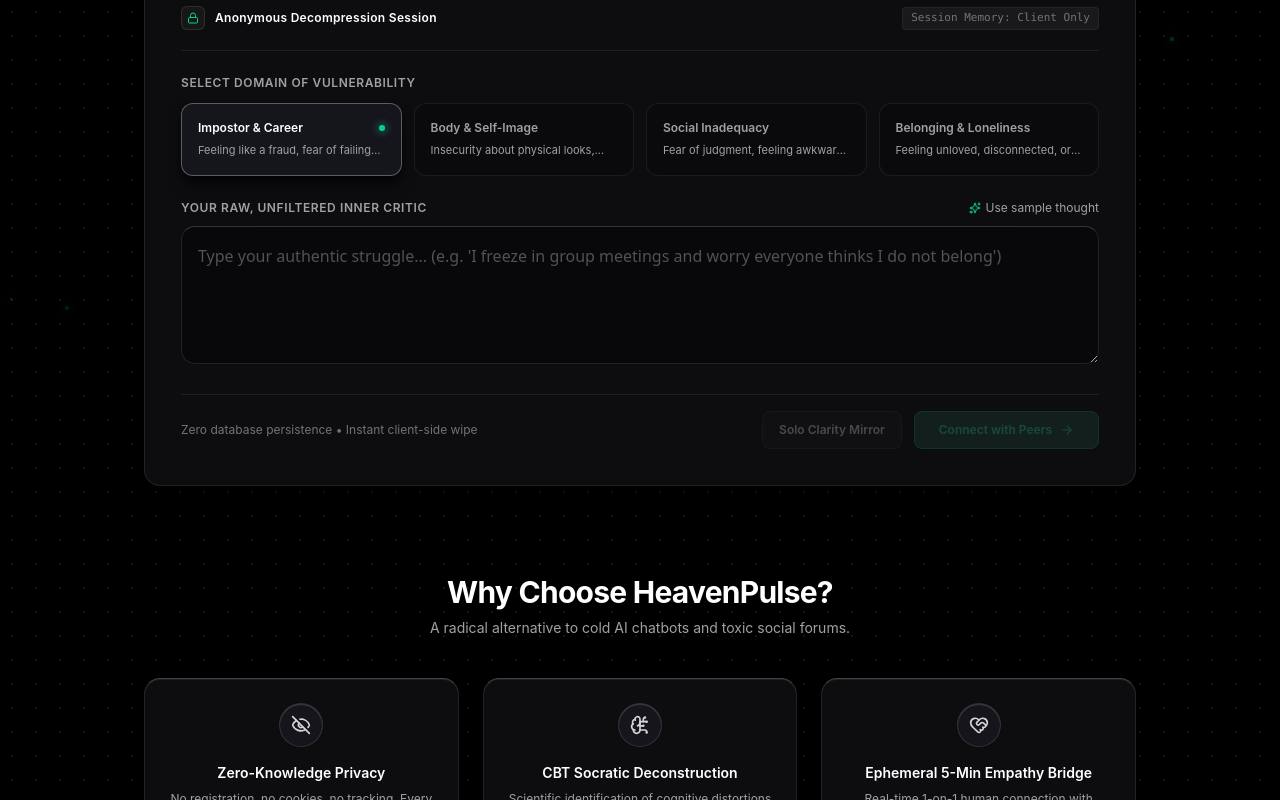
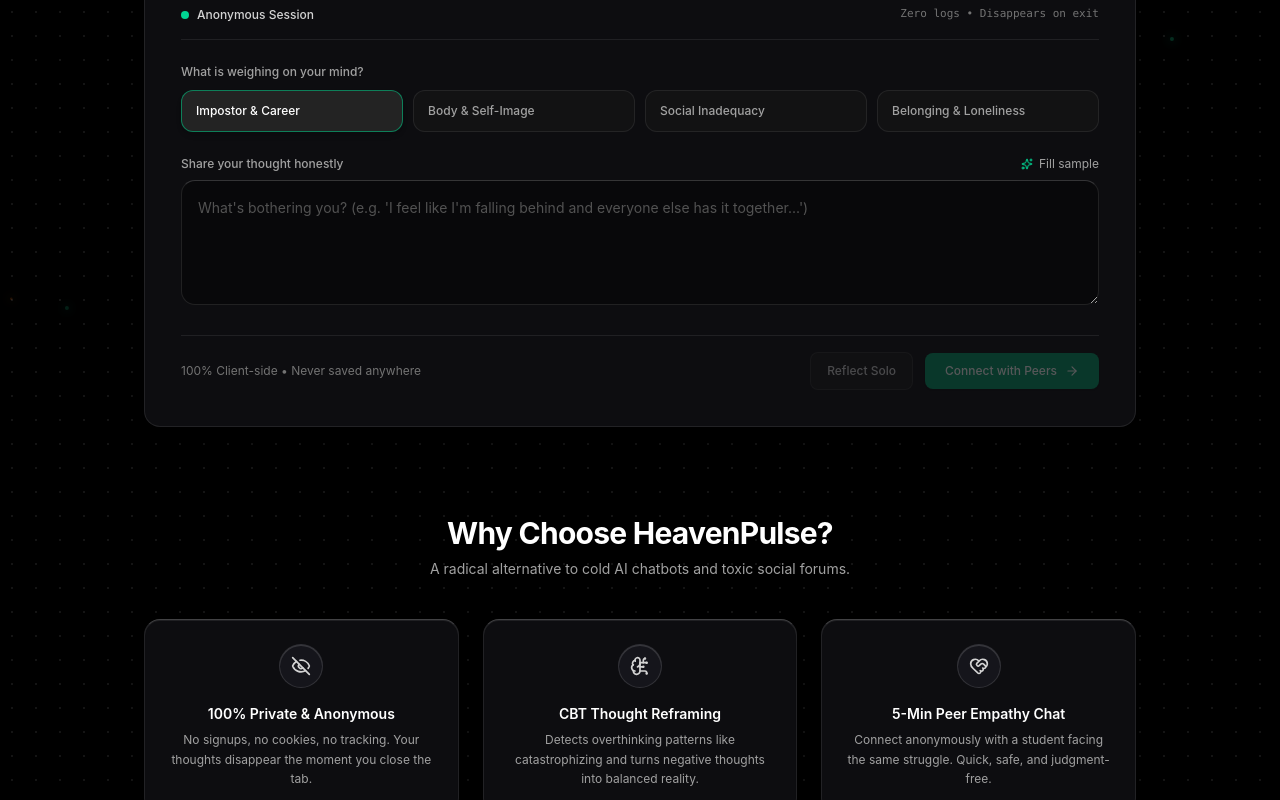
Before and after one commit to RITIKSINGH-DEOS/heaven-pulse, a Next.js app: page / in a window 1280 px wide. Shown: the part 480-1280 px from the top of the page. Built offline with nearby package versions, Linux system fonts and the light colour scheme.

Commit message:
style(ui): clean and simplify intake card design and labels

```diff
--- a/src/components/SanctuaryIntake.tsx
+++ b/src/components/SanctuaryIntake.tsx
@@ -75,27 +75,25 @@
       <div className="card-spotlight p-6 sm:p-9 mb-16 relative overflow-hidden">
 
         {/* Subtle Card Header */}
-        <div className="flex items-center justify-between pb-5 mb-6 border-b border-white/[0.08]">
-          <div className="flex items-center gap-2.5">
-            <div className="w-6 h-6 rounded-md bg-neutral-900 border border-white/10 flex items-center justify-center text-emerald-400">
-              <Lock className="w-3 h-3" />
-            </div>
-            <span className="text-xs font-semibold text-white tracking-wide">
-              Anonymous Decompression Session
+        <div className="flex items-center justify-between pb-4 mb-6 border-b border-white/[0.08]">
+          <div className="flex items-center gap-2">
+            <span className="w-2 h-2 rounded-full bg-emerald-400" />
+            <span className="text-xs font-medium text-neutral-300">
+              Anonymous Session
             </span>
           </div>
 
-          <span className="text-[11px] font-mono text-neutral-500 bg-white/5 px-2 py-0.5 rounded border border-white/5">
-            Session Memory: Client Only
+          <span className="text-[11px] text-neutral-500 font-mono">
+            Zero logs • Disappears on exit
           </span>
         </div>
 
         {/* Domain Selection Grid */}
         <div className="mb-6">
-          <label className="block text-xs font-semibold uppercase tracking-wider text-neutral-400 mb-3">
-            Select Domain of Vulnerability
+          <label className="block text-xs font-medium text-neutral-400 mb-2.5">
+            What is weighing on your mind?
           </label>
-          <div className="grid grid-cols-2 sm:grid-cols-4 gap-3">
+          <div className="grid grid-cols-2 sm:grid-cols-4 gap-2.5">
             {INSECURITY_CATEGORIES.map((cat) => {
               const isSelected = selectedCategory === cat.id;
               return (
@@ -103,40 +101,34 @@
                   key={cat.id}
                   type="button"
                   onClick={() => setSelectedCategory(cat.id)}
-                  className={`p-4 rounded-xl text-left transition-all ${
+                  className={`px-3.5 py-3 rounded-xl text-center sm:text-left transition-all cursor-pointer ${
                     isSelected
-                      ? 'bg-[#15151c] border-white/30 text-white shadow-lg shadow-black/80'
-                      : 'bg-[#0a0a0d] border-white/[0.07] text-neutral-400 hover:bg-[#121217] hover:text-neutral-200'
-                  } border cursor-pointer`}
+                      ? 'bg-neutral-800/90 border-emerald-500/60 text-white shadow-md'
+                      : 'bg-neutral-900/60 border-white/[0.08] text-neutral-400 hover:text-white hover:bg-neutral-800/50'
+                  } border`}
                 >
-                  <div className="flex items-center justify-between mb-1.5">
-                    <span className="text-xs font-semibold">{cat.label}</span>
-                    {isSelected && (
-                      <span className="w-1.5 h-1.5 rounded-full bg-emerald-400 shadow-[0_0_8px_#34d399]" />
-                    )}
+                  <div className="text-xs font-medium leading-snug">
+                    {cat.label}
                   </div>
-                  <p className="text-[11px] text-neutral-400 line-clamp-1 leading-normal">
-                    {cat.shortDesc}
-                  </p>
                 </button>
               );
             })}
           </div>
         </div>
 
-        {/* Step 2: Unfiltered Input Field */}
+        {/* Step 2: Input Field */}
         <div className="mb-6">
-          <div className="flex items-center justify-between mb-2.5">
-            <label className="text-xs font-semibold uppercase tracking-wider text-neutral-400">
-              Your Raw, Unfiltered Inner Critic
+          <div className="flex items-center justify-between mb-2">
+            <label className="text-xs font-medium text-neutral-400">
+              Share your thought honestly
             </label>
             <button
               type="button"
               onClick={() => handleUseSample(selectedCategory)}
-              className="text-xs text-neutral-400 hover:text-emerald-400 transition-colors flex items-center gap-1 cursor-pointer"
+              className="text-xs text-neutral-400 hover:text-emerald-400 transition-colors flex items-center gap-1.5 cursor-pointer"
             >
               <Sparkles className="w-3 h-3 text-emerald-400" />
-              <span>Use sample thought</span>
+              <span>Fill sample</span>
             </button>
           </div>
 
@@ -144,8 +136,8 @@
             value={rawThought}
             onChange={handleTextChange}
             rows={4}
-            placeholder="Type your authentic struggle... (e.g. 'I freeze in group meetings and worry everyone thinks I do not belong')"
-            className="w-full input-spotlight p-4 text-sm sm:text-base leading-relaxed placeholder:text-neutral-600 font-sans"
+            placeholder="What's bothering you? (e.g. 'I feel like I'm falling behind and everyone else has it together...')"
+            className="w-full input-spotlight p-4 text-sm leading-relaxed placeholder:text-neutral-600 rounded-xl"
           />
         </div>
 
@@ -163,9 +155,9 @@
 
         {/* Bottom Actions Row */}
         <div className="flex flex-col sm:flex-row items-center justify-between gap-4 pt-4 border-t border-white/[0.08]">
-          <div className="text-xs text-neutral-500 hidden sm:block">
-            <span>Zero database persistence • Instant client-side wipe</span>
-          </div>
+          <span className="text-xs text-neutral-500 hidden sm:inline">
+            100% Client-side • Never saved anywhere
+          </span>
 
           <div className="flex items-center gap-3 w-full sm:w-auto">
             {/* Solo Direct Mode Button */}
@@ -173,9 +165,9 @@
               type="button"
               disabled={!rawThought.trim()}
               onClick={() => handleProceed(true)}
-              className="flex-1 sm:flex-initial px-4 py-2.5 rounded-lg bg-neutral-900 hover:bg-neutral-800 disabled:opacity-30 text-neutral-300 hover:text-white border border-white/10 text-xs font-semibold transition-colors cursor-pointer"
+              className="flex-1 sm:flex-initial px-4 py-2.5 rounded-lg bg-neutral-900 hover:bg-neutral-800 disabled:opacity-30 text-neutral-300 hover:text-white border border-white/10 text-xs font-medium transition-colors cursor-pointer"
             >
-              Solo Clarity Mirror
+              Reflect Solo
             </button>
 
             {/* Peer Connection CTA */}
@@ -183,7 +175,7 @@
               type="button"
               disabled={!rawThought.trim()}
               onClick={() => handleProceed(false)}
-              className="flex-1 sm:flex-initial flex items-center justify-center gap-2 px-6 py-2.5 rounded-lg bg-[#1e4b38] hover:bg-[#059669] disabled:opacity-30 text-[#34d399] hover:text-white border border-[#059669] font-semibold text-xs transition-all shadow-sm cursor-pointer"
+              className="flex-1 sm:flex-initial flex items-center justify-center gap-2 px-5 py-2.5 rounded-lg bg-emerald-600 hover:bg-emerald-500 disabled:opacity-30 text-white font-medium text-xs transition-all shadow-sm cursor-pointer"
             >
               <span>Connect with Peers</span>
               <ArrowRight className="w-3.5 h-3.5" />
@@ -212,9 +204,9 @@
             <div className="icon-badge-circle mb-4">
               <EyeOff className="w-5 h-5 text-neutral-300" />
             </div>
-            <h3 className="text-sm font-semibold text-white mb-1.5">Zero-Knowledge Privacy</h3>
+            <h3 className="text-sm font-semibold text-white mb-1.5">100% Private & Anonymous</h3>
             <p className="text-xs text-neutral-400 leading-relaxed">
-              No registration, no cookies, no tracking. Every session executes in client memory and vanishes upon close.
+              No signups, no cookies, no tracking. Your thoughts disappear the moment you close the tab.
             </p>
           </div>
 
@@ -223,9 +215,9 @@
             <div className="icon-badge-circle mb-4">
               <BrainCircuit className="w-5 h-5 text-neutral-300" />
             </div>
-            <h3 className="text-sm font-semibold text-white mb-1.5">CBT Socratic Deconstruction</h3>
+            <h3 className="text-sm font-semibold text-white mb-1.5">CBT Thought Reframing</h3>
             <p className="text-xs text-neutral-400 leading-relaxed">
-              Scientific identification of cognitive distortions (Catastrophizing, Mind Reading, Spotlight Effect) with objective reality checks.
+              Detects overthinking patterns like catastrophizing and turns negative thoughts into balanced reality.
             </p>
           </div>
 
@@ -234,9 +226,9 @@
             <div className="icon-badge-circle mb-4">
               <HeartHandshake className="w-5 h-5 text-neutral-300" />
             </div>
-            <h3 className="text-sm font-semibold text-white mb-1.5">Ephemeral 5-Min Empathy Bridge</h3>
+            <h3 className="text-sm font-semibold text-white mb-1.5">5-Min Peer Empathy Chat</h3>
             <p className="text-xs text-neutral-400 leading-relaxed">
-              Real-time 1-on-1 human connection with online peers battling the exact same challenge. Zero profiles, zero toxicity.
+              Connect anonymously with a student facing the same struggle. Quick, safe, and judgment-free.
             </p>
           </div>
 
@@ -245,9 +237,9 @@
             <div className="icon-badge-circle mb-4">
               <ShieldCheck className="w-5 h-5 text-neutral-300" />
             </div>
-            <h3 className="text-sm font-semibold text-white mb-1.5">Deterministic Safety Air-Gap</h3>
+            <h3 className="text-sm font-semibold text-white mb-1.5">Built-in Safety Shield</h3>
             <p className="text-xs text-neutral-400 leading-relaxed">
-              Automated red-line crisis filters for 988 emergency escalation and PII contact redaction to eliminate harassment.
+              Blocks personal info (phone, handles) and automatically connects severe distress to 988 lifeline.
             </p>
           </div>
 
@@ -256,9 +248,9 @@
             <div className="icon-badge-circle mb-4">
               <Compass className="w-5 h-5 text-neutral-300" />
             </div>
-            <h3 className="text-sm font-semibold text-white mb-1.5">Solo Clarity Mirror</h3>
+            <h3 className="text-sm font-semibold text-white mb-1.5">Solo Clarity Mode</h3>
             <p className="text-xs text-neutral-400 leading-relaxed">
-              Introvert-friendly instant resolution. Bypass peer interactions whenever you want pure, solitary cognitive clarity.
+              Prefer quiet reflection? Skip peer chat anytime and jump straight to personal thought deconstruction.
             </p>
           </div>
 
@@ -267,9 +259,9 @@
             <div className="icon-badge-circle mb-4">
               <Heart className="w-5 h-5 text-neutral-300" />
             </div>
-            <h3 className="text-sm font-semibold text-white mb-1.5">100% Free Non-Profit</h3>
+            <h3 className="text-sm font-semibold text-white mb-1.5">Free & Non-Profit</h3>
             <p className="text-xs text-neutral-400 leading-relaxed">
-              Built as an open digital public good for high school and university mental health support with zero commercial interest.
+              An open digital sanctuary created for student wellness. No ads, no paywalls, forever free.
             </p>
           </div>
 
```
